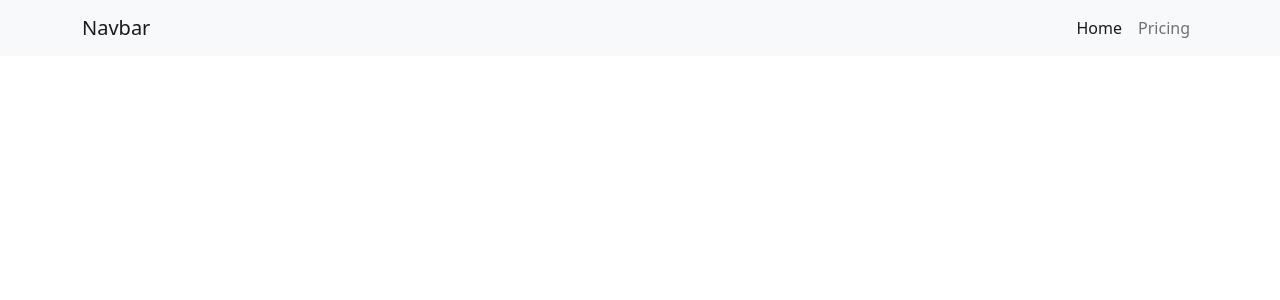
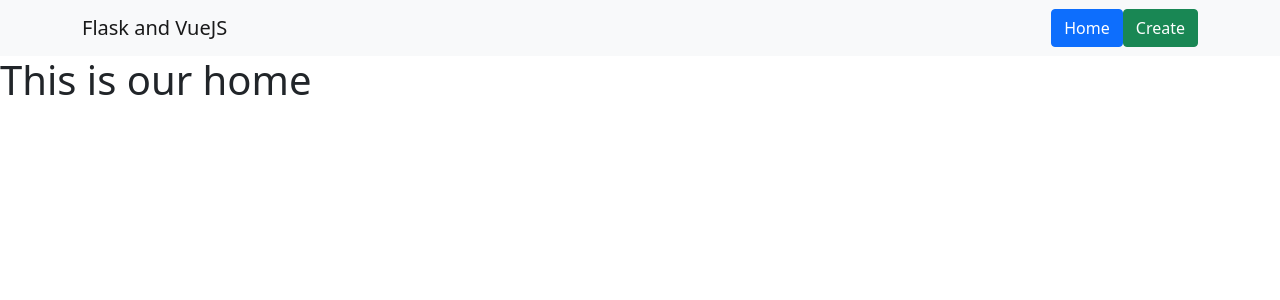
Before and after one commit to seth-robert-perts/product-organizer, a Vue app in the folder frontend/: page / in a window 1280 px wide. Shown: the top 300 px of the page. Built offline with nearby package versions, Linux system fonts and the light colour scheme.

Commit message:
Add home and create pages to navbar

```diff
--- a/frontend/package.json
+++ b/frontend/package.json
@@ -35,7 +35,9 @@
     "parserOptions": {
       "parser": "@babel/eslint-parser"
     },
-    "rules": {}
+    "rules": {
+        "vue/multi-word-component-names": "off"
+    }
   },
   "browserslist": [
     "> 1%",
--- a/frontend/src/App.vue
+++ b/frontend/src/App.vue
@@ -1,5 +1,8 @@
 <template>
-  <Navbar/>
+  <div id="app">
+    <Navbar/>
+    <router-view/>
+  </div>
 </template>
 
 <script>
--- /dev/null
+++ b/frontend/src/components/Create.vue
@@ -0,0 +1,13 @@
+<template>
+  <h1>Create Page</h1>
+</template>
+
+<script>
+export default {
+
+}
+</script>
+
+<style>
+
+</style>
--- /dev/null
+++ b/frontend/src/components/Home.vue
@@ -0,0 +1,14 @@
+<template>
+  <h1>This is our home</h1>
+</template>
+
+<script>
+
+export default {
+
+}
+</script>
+
+<style>
+
+</style>
--- a/frontend/src/components/Navbar.vue
+++ b/frontend/src/components/Navbar.vue
@@ -1,14 +1,15 @@
 <template>
   <nav class="navbar navbar-expand-lg navbar-light bg-light">
   <div class="container">
-    <a class="navbar-brand" href="#">Navbar</a>
+    <router-link class="navbar-brand" to="/">Flask and VueJS</router-link>
+
     <div class="collapse navbar-collapse" id="navbarNav">
       <ul class="navbar-nav ms-auto">
         <li class="nav-item">
-          <a class="nav-link active" aria-current="page" href="#">Home</a>
+          <router-link class="btn btn-primary" aria-current="page" to="/">Home</router-link>
         </li>
         <li class="nav-item">
-          <a class="nav-link" href="#">Pricing</a>
+          <router-link class="btn btn-success" to="/create">Create</router-link>
         </li>
       </ul>
     </div>
--- a/frontend/src/main.js
+++ b/frontend/src/main.js
@@ -1,5 +1,8 @@
 import { createApp } from 'vue'
 import App from './App.vue'
 import 'bootstrap/dist/css/bootstrap.min.css'
+import router from './routers';
 
-createApp(App).mount('#app')
+const app = createApp(App)
+app.use(router)
+app.mount('#app')
--- /dev/null
+++ b/frontend/src/routers.js
@@ -0,0 +1,24 @@
+import {createRouter, createWebHistory} from 'vue-router'
+import Home from './components/Home'
+import Create from './components/Create'
+
+
+const routes = [
+    {
+        path:'/',
+        name:'home',
+        component:Home
+    },
+    {
+        path:'/create',
+        name:'create',
+        component:Create
+    }
+]
+
+const router = createRouter({
+    history:createWebHistory(),
+    routes,
+})
+
+export default router;
```
